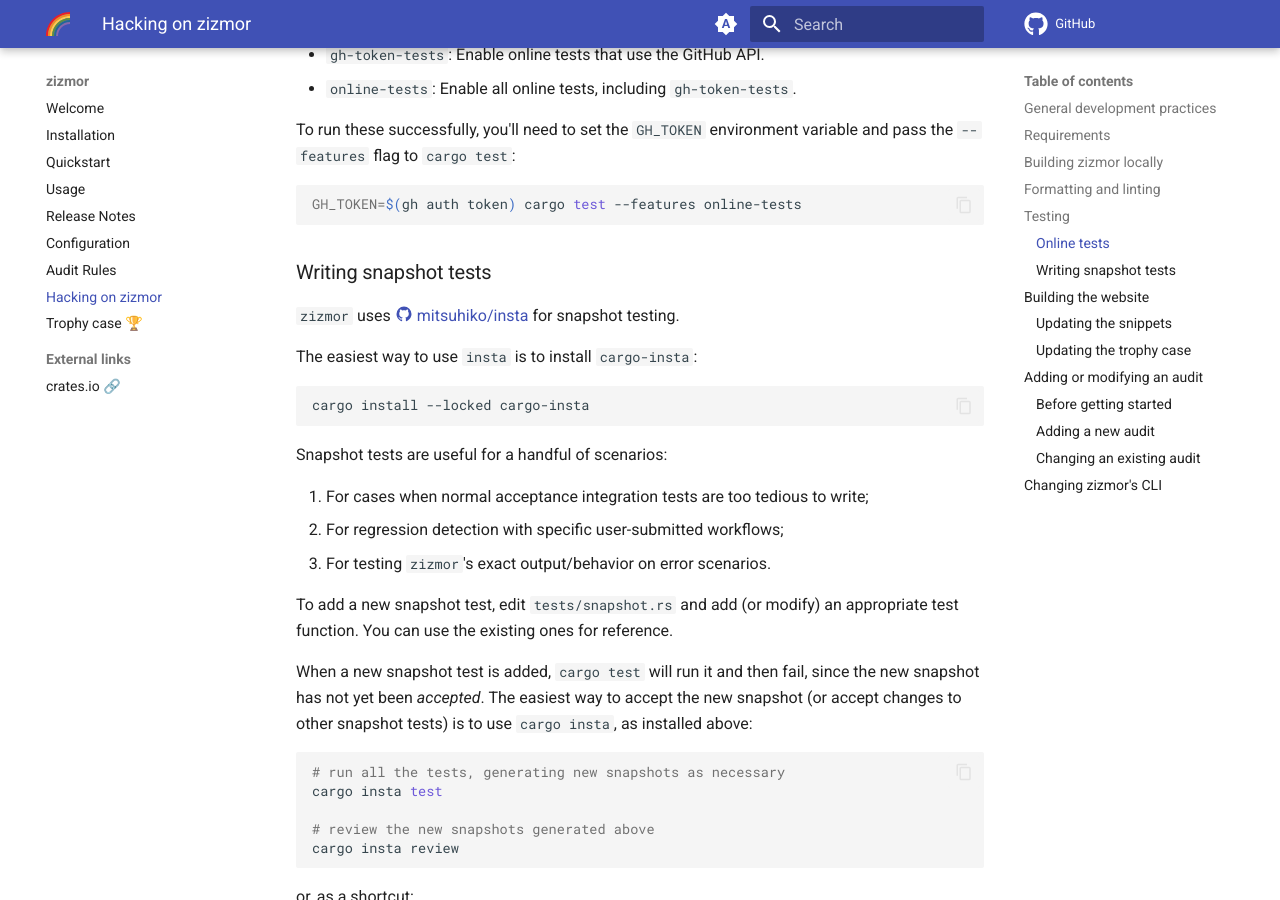
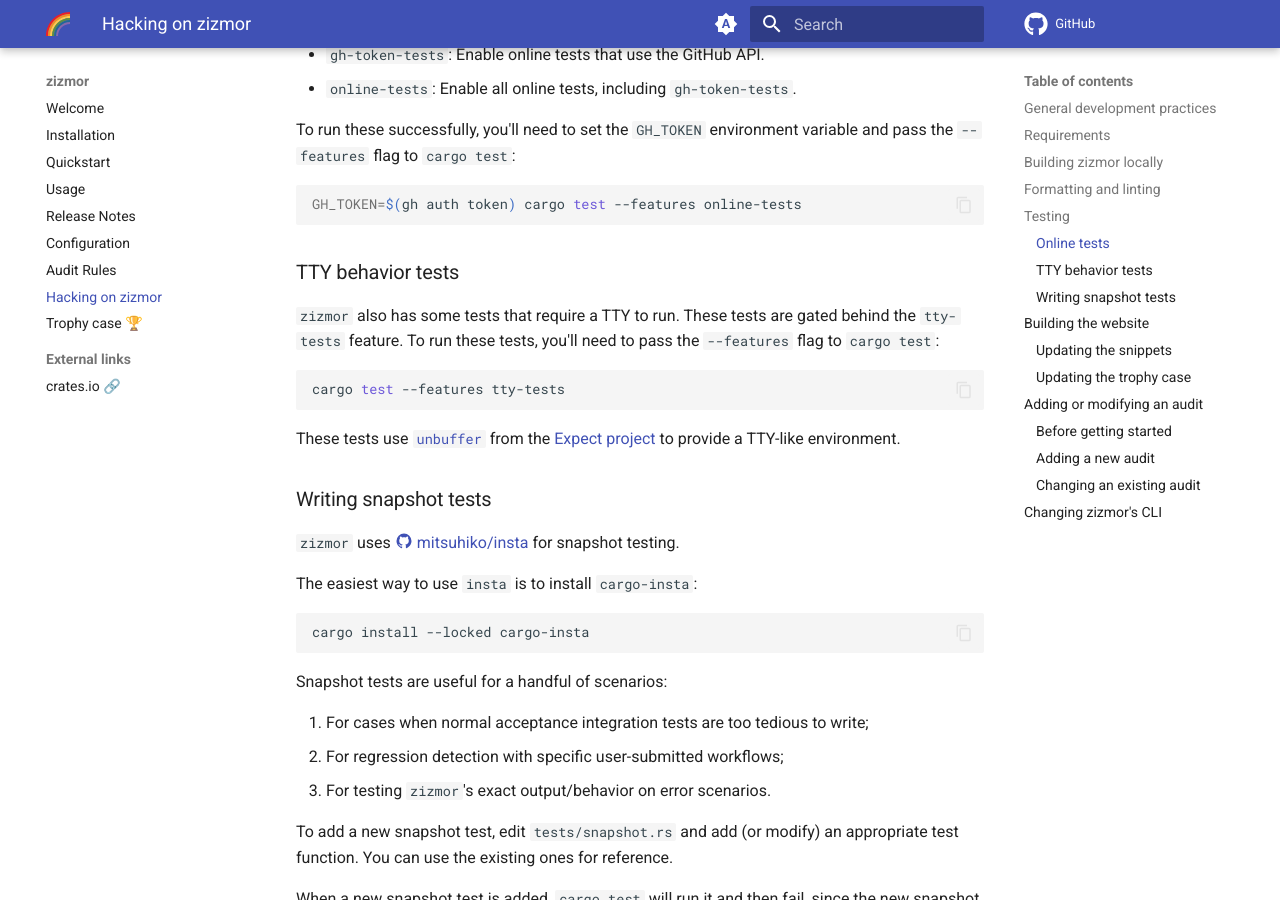
Before and after one commit to zizmorcore/zizmor, an MkDocs documentation site: the page built from docs/development.md, in a window 1280 px wide and 900 px high, scrolled down 1903 px. Built offline with MkDocs 1.6.1 and Material for MkDocs 9.7.7, drawn with Linux system fonts in a browser that asks for light colours; comment, search, counter and statistics services are not loaded.

Commit message:
docs: document TTY tests

````diff
--- a/docs/development.md
+++ b/docs/development.md
@@ -104,6 +104,20 @@ variable and pass the `--features` flag to `cargo test`:
 ```bash
 GH_TOKEN=$(gh auth token) cargo test --features online-tests
 ```
+
+### TTY behavior tests
+
+`zizmor` also has some tests that require a TTY to run. These tests are
+gated behind the `tty-tests` feature. To run these tests, you'll need to
+pass the `--features` flag to `cargo test`:
+
+```bash
+cargo test --features tty-tests
+```
+
+These tests use [`unbuffer`](https://linux.die.net/man/1/unbuffer)
+from the [Expect project](https://core.tcl-lang.org/expect/index)
+to provide a TTY-like environment.
 
 ### Writing snapshot tests
 
````
